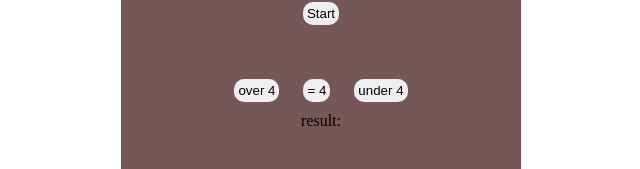
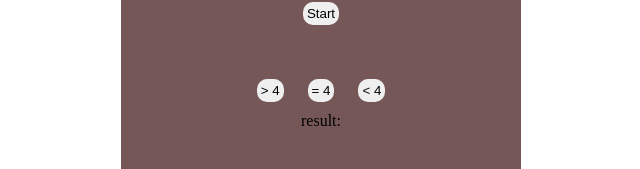
Before and after one commit to Frank02902/js1, a plain HTML site: page index.html in a window 1280 px wide. Shown: the part 429-598 px from the top of the page, without its empty margins (319-959 px from the left). Drawn offline with Linux system fonts and the light colour scheme.

Commit message:
Update index.html

```diff
--- a/index.html
+++ b/index.html
@@ -40,9 +40,9 @@
 
         </p>
         <p id="number"></pid="number">
-        <button id="over">over 4</button>
+        <button id="over"> > 4</button>
         <button id="4"> = 4 </button>
-        <button id="under">under 4</button><br>
+        <button id="under"> < 4</button><br>
         <label>result: </label><p id="result"></p>
     </div>
 
```
